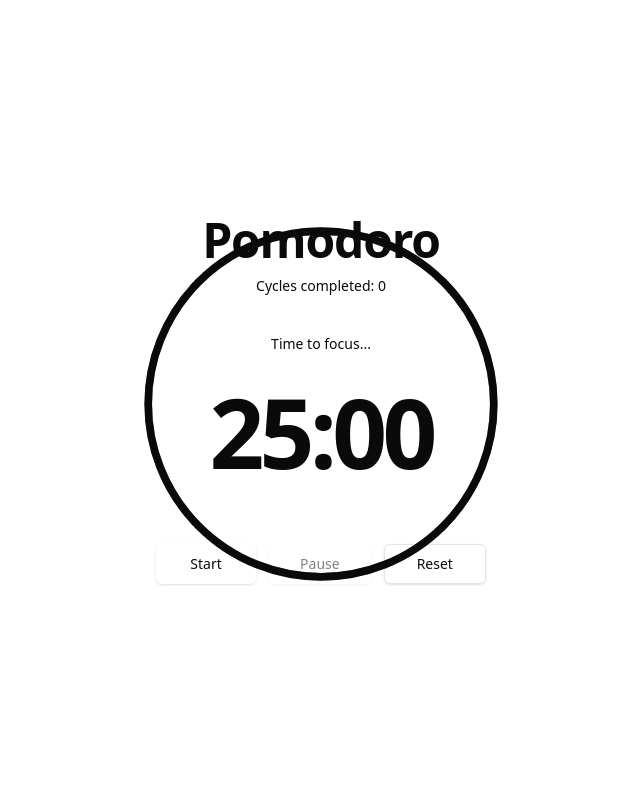
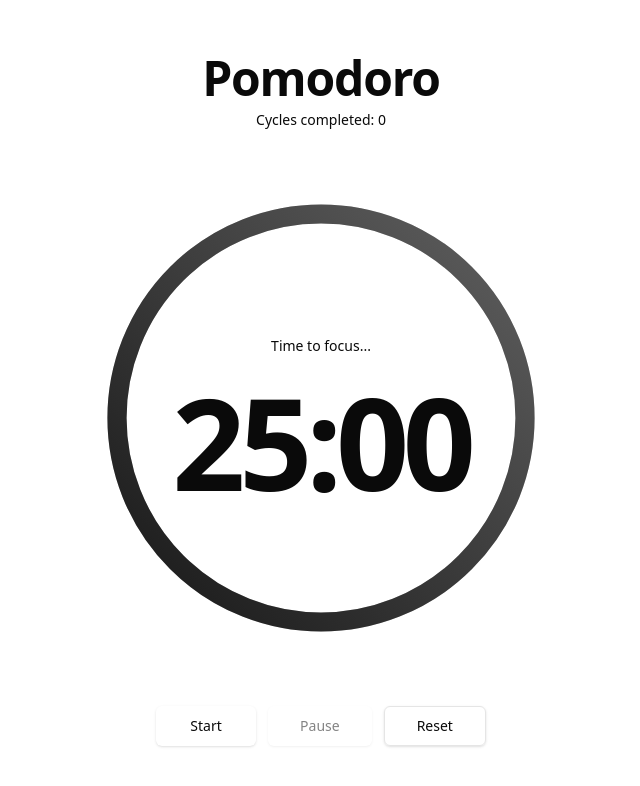
Before and after one commit to JamsusMaximus/pomo, a Next.js app: page / in a window 1280 px wide. Shown: the top 786 px of the page, without its empty margins (319-959 px from the left). Built offline with nearby package versions, Linux system fonts and the light colour scheme.

Commit message:
Fix layout: separate header from ring, make ring bigger/thicker, add gradient

```diff
--- a/app/page.tsx
+++ b/app/page.tsx
@@ -149,70 +149,80 @@ export default function Home() {
 
   return (
     <main className="min-h-screen flex items-center justify-center px-4 py-8 sm:px-6 lg:px-8">
-      <div className="w-full max-w-lg">
-        <div className="text-center space-y-8">
+      <div className="w-full max-w-2xl">
+        <div className="flex flex-col items-center space-y-12">
+          {/* Header */}
           <motion.div
             initial={{ opacity: 0, y: -20 }}
             animate={{ opacity: 1, y: 0 }}
             transition={{ duration: 0.5 }}
+            className="text-center"
           >
-            <h1 className="text-4xl sm:text-5xl font-bold tracking-tight">
+            <h1 className="text-4xl sm:text-5xl font-bold tracking-tight mb-2">
               Pomodoro
             </h1>
-            <div className="mt-3 text-sm text-muted-foreground">
+            <div className="text-sm text-muted-foreground">
               Cycles completed: {cyclesCompleted}
             </div>
           </motion.div>
 
-          <div className="relative flex items-center justify-center">
-            {/* Circular Progress Ring */}
-            <svg className="absolute w-80 h-80 sm:w-96 sm:h-96 -rotate-90" viewBox="0 0 200 200">
+          {/* Circular Progress Timer */}
+          <div className="relative flex items-center justify-center w-full">
+            <svg className="w-[400px] h-[400px] sm:w-[480px] sm:h-[480px] -rotate-90" viewBox="0 0 200 200">
+              <defs>
+                <linearGradient id="progressGradient" x1="0%" y1="0%" x2="100%" y2="100%">
+                  <stop offset="0%" stopColor="hsl(var(--color-primary))" stopOpacity="1" />
+                  <stop offset="100%" stopColor="hsl(var(--color-primary))" stopOpacity="0.6" />
+                </linearGradient>
+              </defs>
+
               {/* Background circle */}
               <circle
                 cx="100"
                 cy="100"
-                r="90"
+                r="85"
                 fill="none"
                 stroke="currentColor"
-                strokeWidth="4"
-                className="text-secondary opacity-30"
+                strokeWidth="8"
+                className="text-secondary opacity-20"
               />
+
               {/* Animated progress circle */}
               <motion.circle
                 cx="100"
                 cy="100"
-                r="90"
+                r="85"
                 fill="none"
-                stroke="currentColor"
-                strokeWidth="4"
+                stroke="url(#progressGradient)"
+                strokeWidth="8"
                 strokeLinecap="round"
-                className="text-primary"
-                initial={{ strokeDasharray: "565.48", strokeDashoffset: "0" }}
+                initial={{ strokeDasharray: "534.07", strokeDashoffset: "0" }}
                 animate={{
-                  strokeDashoffset: `${565.48 * (1 - percent / 100)}`
+                  strokeDashoffset: `${534.07 * (1 - percent / 100)}`
                 }}
                 transition={{ duration: 0.5, ease: "easeInOut" }}
               />
             </svg>
 
-            {/* Timer content */}
-            <div className="relative z-10 flex flex-col items-center">
+            {/* Timer content - positioned absolutely in center */}
+            <div className="absolute inset-0 flex flex-col items-center justify-center">
               <motion.div
-                className="inline-block px-4 py-1.5 mb-6 rounded-full text-sm font-medium bg-secondary"
+                className="inline-block px-4 py-1.5 mb-4 rounded-full text-sm font-medium bg-secondary"
                 animate={{ opacity: 1 }}
                 transition={{ duration: 0.3 }}
               >
                 {mode === "focus" ? "Time to focus..." : "Take a break"}
               </motion.div>
 
-              <div className="text-7xl sm:text-8xl font-semibold tabular-nums tracking-tighter"
+              <div className="text-7xl sm:text-8xl md:text-9xl font-semibold tabular-nums tracking-tighter"
                    style={{ fontFamily: 'ui-sans-serif, system-ui, -apple-system, "SF Pro Display", sans-serif', fontVariantNumeric: 'tabular-nums' }}>
                 {mm}:{ss}
               </div>
             </div>
           </div>
 
-          <div className="flex gap-3 justify-center pt-8">
+          {/* Controls */}
+          <div className="flex gap-3 justify-center">
             <motion.div whileTap={{ scale: 0.95 }} whileHover={{ scale: 1.02 }}>
               <Button
                 onClick={start}
```
